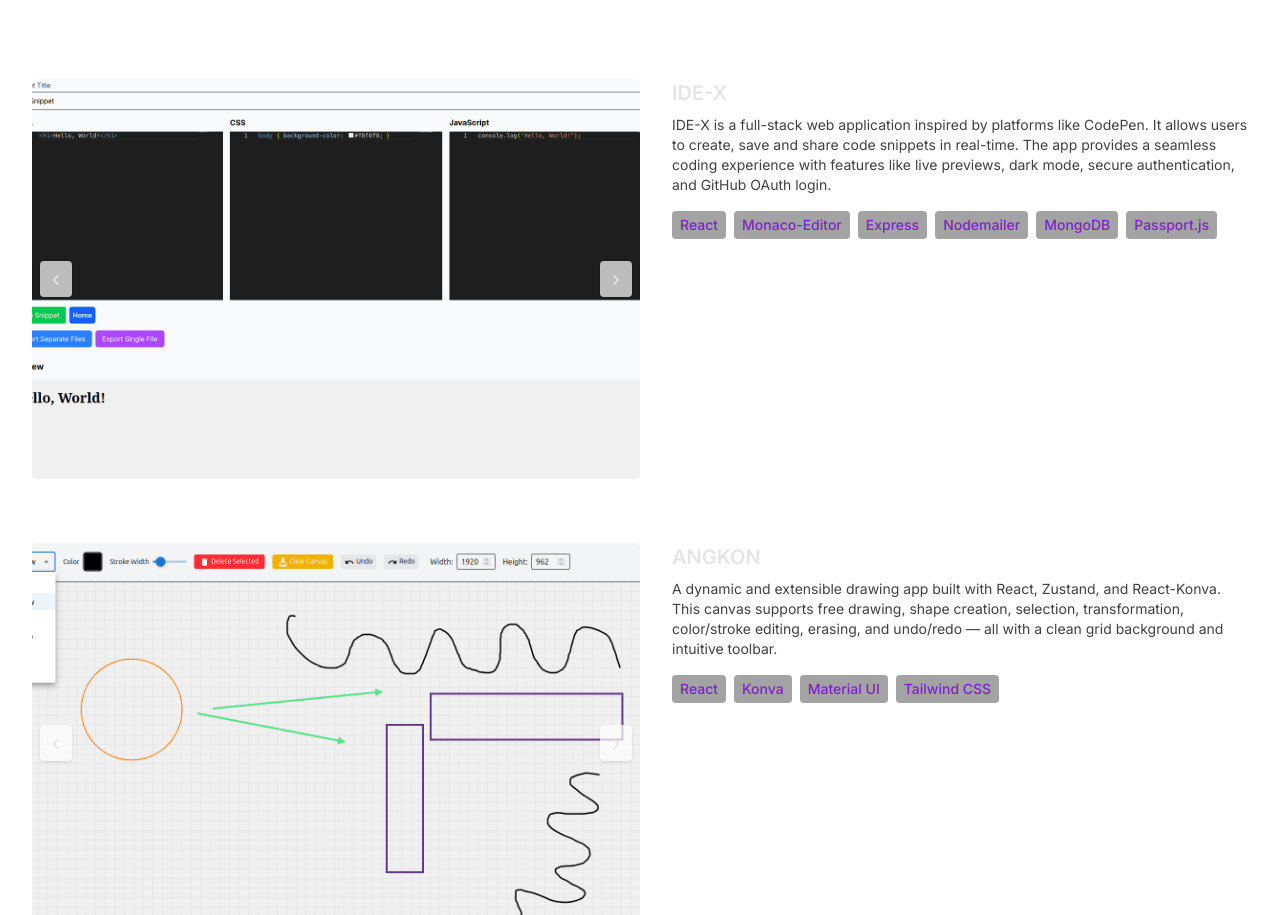
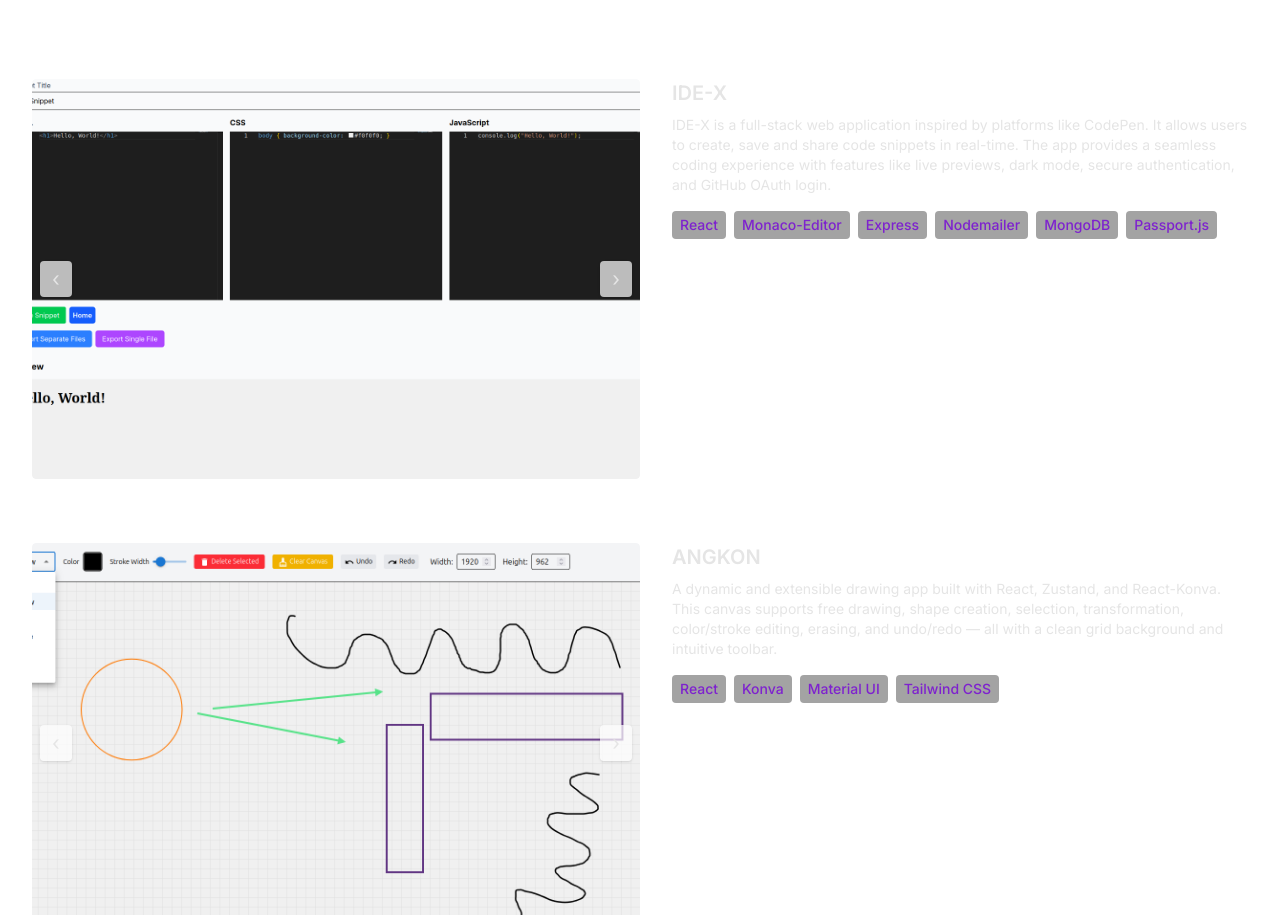
Before and after one commit to nowshad-islam-dev/portfolio-v1, a React (Vite) app: page / in a window 1280 px wide. Shown: the part 2697-3612 px from the top of the page. Built offline with nearby package versions, Linux system fonts and the light colour scheme.

Commit message:
update style

```diff
--- a/src/components/Projects.jsx
+++ b/src/components/Projects.jsx
@@ -80,7 +80,7 @@
         className="w-full lg:w-2/4 max-w-xl"
       >
         <h6 className="mb-2 text-xl font-semibold">{project.title}</h6>
-        <p className="mb-4 text-sm text-neutral-700">{project.description}</p>
+        <p className="mb-4 text-sm ">{project.description}</p>
         <div className="flex flex-wrap">
           {project.technologies.map((tech, index) => (
             <span
```
